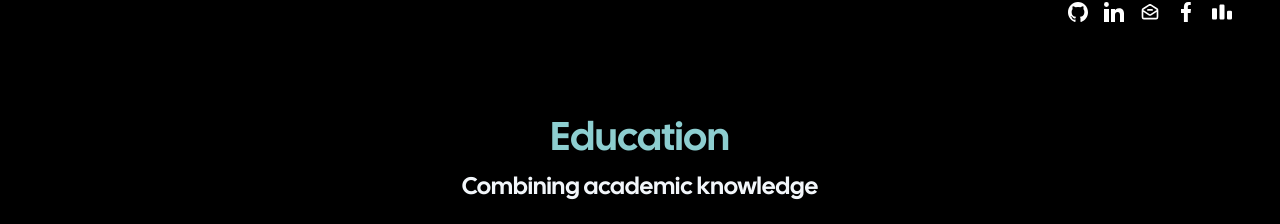
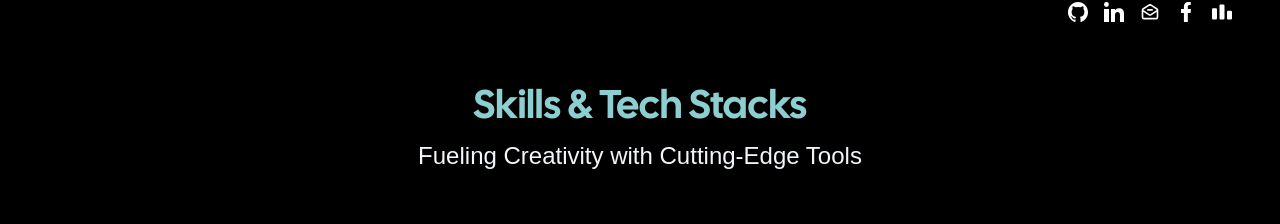
Before and after one commit to tanvirh103/tanivr-hasan-tamal, a Next.js app: page / in a window 1280 px wide. Shown: the part 569-793 px from the top of the page. Built offline with nearby package versions, Linux system fonts and the light colour scheme; a web font is replaced by a local one.

Commit message:
latest update

```diff
--- a/src/app/Component/Welcome.tsx
+++ b/src/app/Component/Welcome.tsx
@@ -37,7 +37,7 @@ export default function Welcome() {
           <div className="w-full max-w-[300px] px-4">
             <Image
               className="rounded-[12px] w-full h-auto"
-              src="/tanvir.jpg"
+              src="/tanivr-hasan-tamal/tanvir.jpg"
               width={300}
               height={300}
               alt="Tanvir Hasan Tamal"
--- a/src/app/page.tsx
+++ b/src/app/page.tsx
@@ -12,7 +12,7 @@ export default function Home() {
       <section id="Home">
         <Welcome />
       </section>
-      {/* <VerticalTech />  */}
+      <VerticalTech />
       <section id="Education">
         <Education />
       </section>
```
